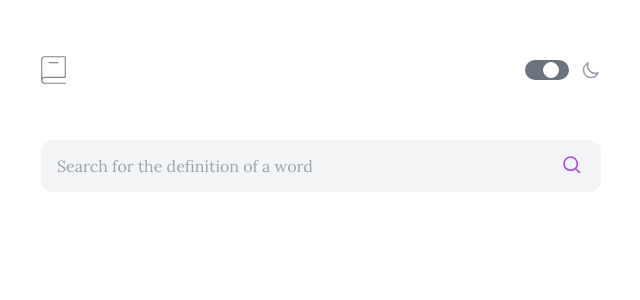
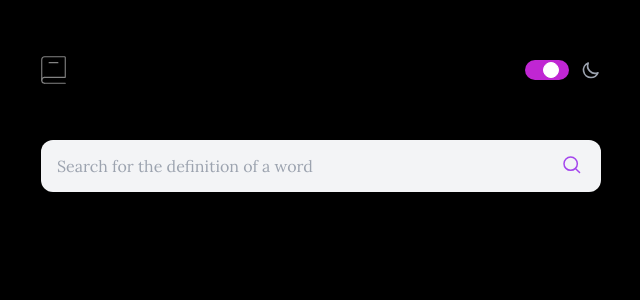
Before and after one commit to MuradRahmanzada/dictionary-web-app, a React (Vite) app: page / in a window 1280 px wide. Both pictures are taken after a click on the label 882 px from the left and 69 px from the top of the page. Shown: the top 300 px of the page, without its empty margins (319-959 px from the left). Built offline with nearby package versions, Linux system fonts and the light colour scheme.

Commit message:
added dark theme

```diff
--- a/src/App.tsx
+++ b/src/App.tsx
@@ -25,10 +25,12 @@ function App() {
     setWord("");
   };
   return (
-    <div className="max-w-2xl mx-auto p-14">
-      <Header />
-      <Form handleSubmit={handleSubmit} word={word} setWord={setWord} />
-      <Definition definition={definitions} />
+    <div className="w-full min-h-screen bg-white dark:bg-black">
+      <div className="max-w-2xl mx-auto p-14">
+        <Header />
+        <Form handleSubmit={handleSubmit} word={word} setWord={setWord} />
+        <Definition definition={definitions} />
+      </div>
     </div>
   );
 }
--- a/src/components/Main/Definitions.tsx
+++ b/src/components/Main/Definitions.tsx
@@ -6,7 +6,7 @@ const Definitions = ({ definitions }: { definitions: Definition[] }) => {
       {definitions.map((def, index) => (
         <div key={index} className="flex items-center gap-2">
           <span className="text-fuchsia-600 text-sm">•</span>
-          <li className="text-sm">{def.definition}</li>
+          <li className="text-sm dark:text-white">{def.definition}</li>
         </div>
       ))}
     </ul>
--- a/src/components/Main/PartOfSpeech.tsx
+++ b/src/components/Main/PartOfSpeech.tsx
@@ -1,7 +1,7 @@
 import React from "react";
 
 const PartOfSpeech = ({ speech }: { speech: string }) => {
-  return <h1 className="font-bold text">{speech}</h1>;
+  return <h1 className="font-bold text dark:text-gray-500">{speech}</h1>;
 };
 
 export  {PartOfSpeech};
--- a/src/components/Main/Source.tsx
+++ b/src/components/Main/Source.tsx
@@ -4,7 +4,7 @@ const Source = ({ defSource }: { defSource: string[] }) => {
       <h1 className="text-gray-500">Source</h1>
       <p>
         {defSource.map((src, index) => (
-          <a href={src} className="underline text-sm flex gap-2" key={index}>
+          <a href={src} className="underline text-sm dark:text-white flex gap-2" key={index}>
             {src}
             <img src="/assets/icon-new-window.svg" alt="" />
           </a>
--- a/src/components/Main/Word.tsx
+++ b/src/components/Main/Word.tsx
@@ -6,7 +6,7 @@ interface IProps {
 const Word: React.FC<IProps> = ({ word, phonetic }) => {
   return (
     <div>
-      <h1 className="text-4xl font-bold text-gray-800">{word}</h1>
+      <h1 className="text-4xl font-bold text-gray-800 dark:text-white">{word}</h1>
       <p className="mt-5 text-fuchsia-600">{phonetic}</p>
     </div>
   );
--- a/src/components/toggle/index.tsx
+++ b/src/components/toggle/index.tsx
@@ -1,13 +1,28 @@
+import { useContext } from "react";
+import { themeContext } from "../../store/ThemeContext";
 import { HiOutlineMoon } from "react-icons/hi";
+import { CiSun } from "react-icons/ci";
 
 const Toggle = () => {
+  const { handleThemeSwitch, theme } = useContext(themeContext);
+  console.log(theme)
+
   return (
     <label className="relative inline-flex items-center cursor-pointer">
-      <input type="checkbox" value="" className="sr-only peer" />
-      <div className="w-11 h-5 bg-gray-500 peer-focus:outline-none rounded-full peer peer-checked:after:translate-x-full peer-checked:after:border-white after:content-[''] after:absolute after:top-[2px] after:left-[2px] after:bg-white after:border-gray-300 after:border after:rounded-full after:h-4 after:w-4 after:transition-all " />
-      <span className="ml-3 text-sm font-medium text-gray-900 dark:text-gray-300">
-        <HiOutlineMoon size={20} className="text-gray-400"/>
-      </span>
+      <input
+        type="checkbox"
+        value=""
+        className="sr-only peer"
+        onClick={handleThemeSwitch}
+      />
+      <div className="w-11 h-5 bg-gray-500 dark:bg-fuchsia-600 peer-focus:outline-none rounded-full peer peer-checked:after:translate-x-full peer-checked:after:border-white after:content-[''] after:absolute after:top-[2px] after:left-[2px] after:bg-white after:border-gray-300 after:border after:rounded-full after:h-4 after:w-4 after:transition-all" />
+      <button className="ml-3 text-sm font-medium text-gray-900 dark:text-gray-300">
+        {theme === "light" ? (
+          <CiSun size={20} className="text-gray-400" />
+        ) : (
+          <HiOutlineMoon size={20} className="text-gray-400" />
+        )}
+      </button>
     </label>
   );
 };
--- a/src/main.tsx
+++ b/src/main.tsx
@@ -1,10 +1,13 @@
-import React from 'react'
-import ReactDOM from 'react-dom/client'
-import App from './App'
-import './index.css'
+import React from "react";
+import ReactDOM from "react-dom/client";
+import App from "./App";
+import "./index.css";
+import { ThemeProvider } from "./store/ThemeContext";
 
-ReactDOM.createRoot(document.getElementById('root') as HTMLElement).render(
+ReactDOM.createRoot(document.getElementById("root") as HTMLElement).render(
   <React.StrictMode>
-    <App />
-  </React.StrictMode>,
-)
+    <ThemeProvider>
+      <App />
+    </ThemeProvider>
+  </React.StrictMode>
+);
--- /dev/null
+++ b/src/store/ThemeContext.tsx
@@ -0,0 +1,37 @@
+import { useState, useEffect, createContext } from "react";
+
+type ThemeState = {
+  theme: string;
+  handleThemeSwitch: () => void;
+};
+
+export const themeContext = createContext({} as ThemeState);
+
+interface Props {
+  children?: React.ReactNode;
+}
+enum Theme {
+  light = "light",
+  dark = "dark",
+}
+export const ThemeProvider: React.FC<Props> = ({ children }) => {
+  const [theme, setTheme] = useState<Theme>(Theme.light);
+
+  useEffect(() => {
+    if (theme === Theme.dark) {
+      document.documentElement.classList.add("dark");
+    } else {
+      document.documentElement.classList.remove("dark");
+    }
+  }, [theme]);
+
+  const handleThemeSwitch = (): void => {
+    setTheme(theme === Theme.dark ? Theme.light : Theme.dark);
+  };
+
+  return (
+    <themeContext.Provider value={{ theme, handleThemeSwitch }}>
+      {children}
+    </themeContext.Provider>
+  );
+};
--- a/tailwind.config.cjs
+++ b/tailwind.config.cjs
@@ -4,6 +4,7 @@ module.exports = {
     "./index.html",
     "./src/**/*.{js,ts,jsx,tsx}",
   ],
+  darkMode: "class",
   theme: {
     extend: {},
   },
```
